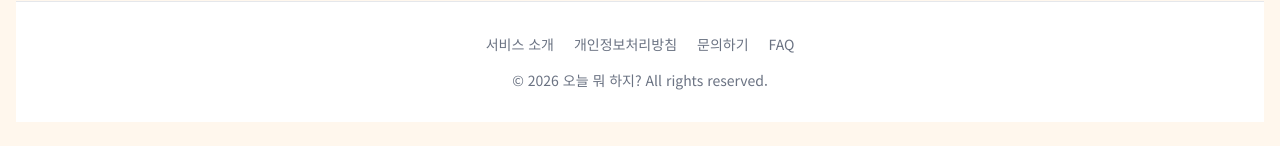
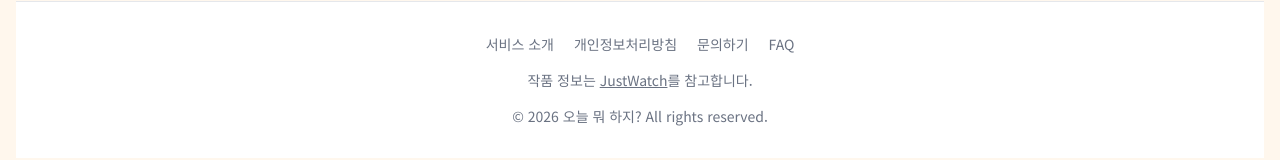
Before and after one commit to Todayisthis/oneul-is-this, a Next.js app: page /eat in a window 1280 px wide. Shown: the part 995-1155 px from the top of the page. Built offline with nearby package versions, Linux system fonts and the light colour scheme; no server answers; the database is empty.

Commit message:
feat: 푸터에 JustWatch 출처 표기 추가

```diff
--- a/components/layout/Footer.tsx
+++ b/components/layout/Footer.tsx
@@ -22,6 +22,7 @@ export default function Footer() {
           </Link>
         </div>
 
+        <p>작품 정보는 <a href="https://www.justwatch.com" target="_blank" rel="noopener noreferrer" className="hover:text-orange-500 underline">JustWatch</a>를 참고합니다.</p>
         <p>© 2026 오늘 뭐 하지? All rights reserved.</p>
       </div>
     </footer>
```
